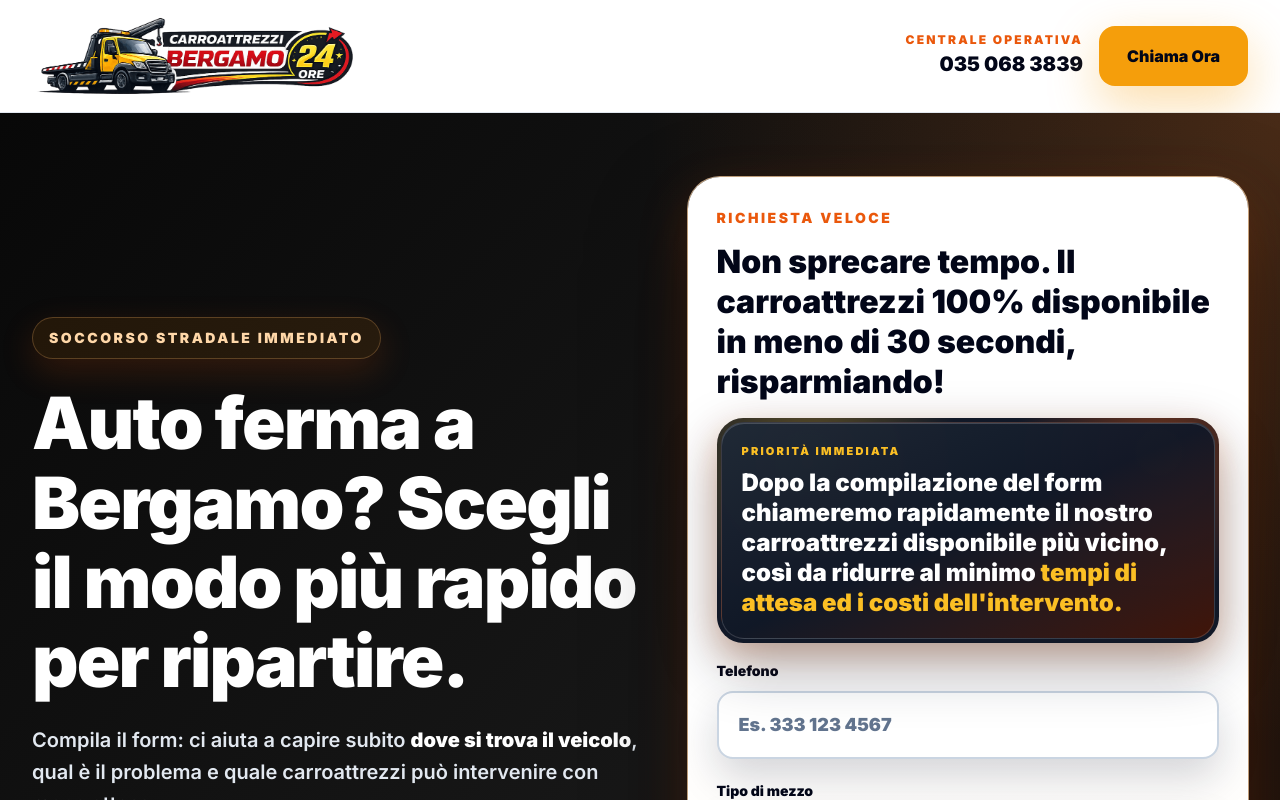
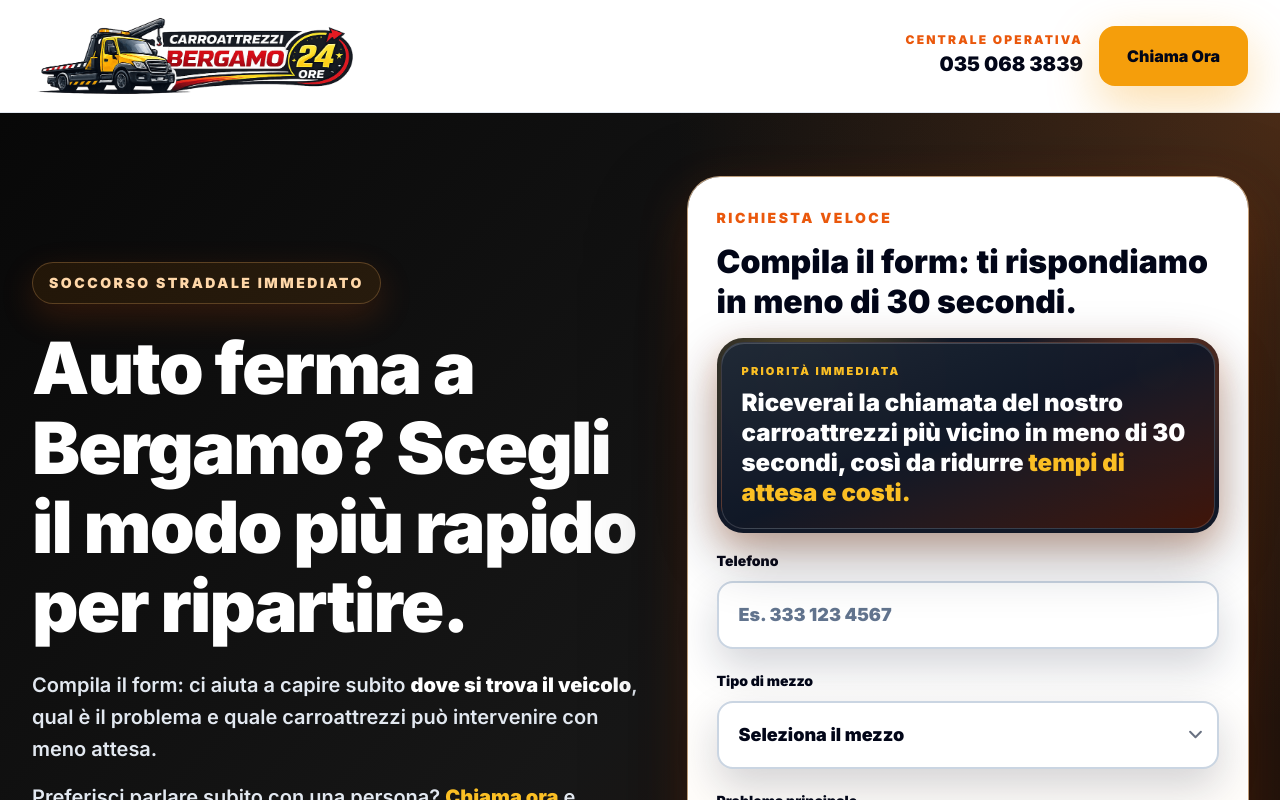
Before and after one commit to alessio-aesthetic/carroattrezzibergamo24ore.it, a Next.js app: page /landing in a window 1280 px wide. Shown: the top 800 px of the page. Built offline with nearby package versions, Linux system fonts and the light colour scheme; no server answers.

Commit message:
Update Bergamo landing response promise

```diff
--- a/src/app/landing/LandingClient.tsx
+++ b/src/app/landing/LandingClient.tsx
@@ -280,8 +280,7 @@ export function LandingClient() {
               richiesta veloce
             </p>
             <h2 className="mt-3 text-3xl font-black">
-              Non sprecare tempo. Il carroattrezzi 100% disponibile in meno di
-              30 secondi, risparmiando!
+              Compila il form: ti rispondiamo in meno di 30 secondi.
             </h2>
             <div className="relative mt-4 overflow-hidden rounded-[1.65rem] bg-[#111827] p-1 shadow-[0_24px_58px_rgba(17,24,39,0.32),0_12px_32px_rgba(234,88,12,0.28)]">
               <div className="absolute inset-0 bg-[radial-gradient(circle_at_18%_20%,rgba(251,191,36,0.34),transparent_34%),radial-gradient(circle_at_88%_15%,rgba(234,88,12,0.42),transparent_30%)]" />
@@ -290,11 +289,10 @@ export function LandingClient() {
                   priorità immediata
                 </p>
                 <p className="mt-2 text-xl font-black leading-tight text-white sm:text-2xl">
-                  Dopo la compilazione del form chiameremo rapidamente il
-                  nostro carroattrezzi disponibile più vicino, così da ridurre
-                  al minimo{' '}
+                  Riceverai la chiamata del nostro carroattrezzi più vicino in
+                  meno di 30 secondi, così da ridurre{' '}
                   <span className="text-[#FBBF24]">
-                    tempi di attesa ed i costi dell&apos;intervento.
+                    tempi di attesa e costi.
                   </span>
                 </p>
               </div>
```
